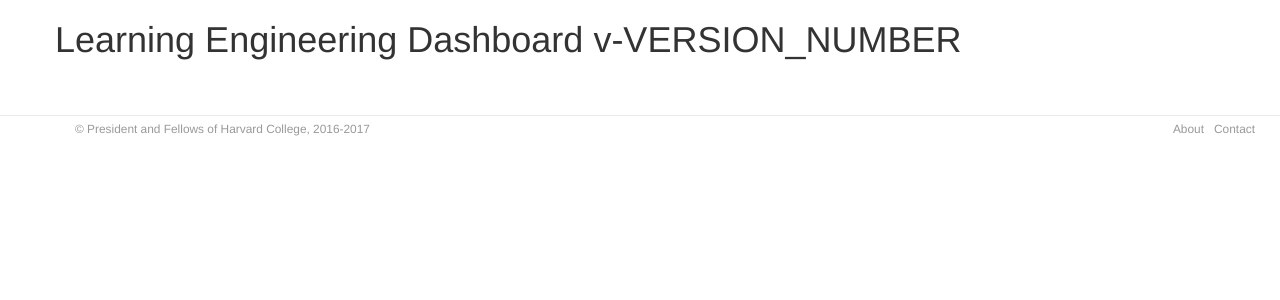
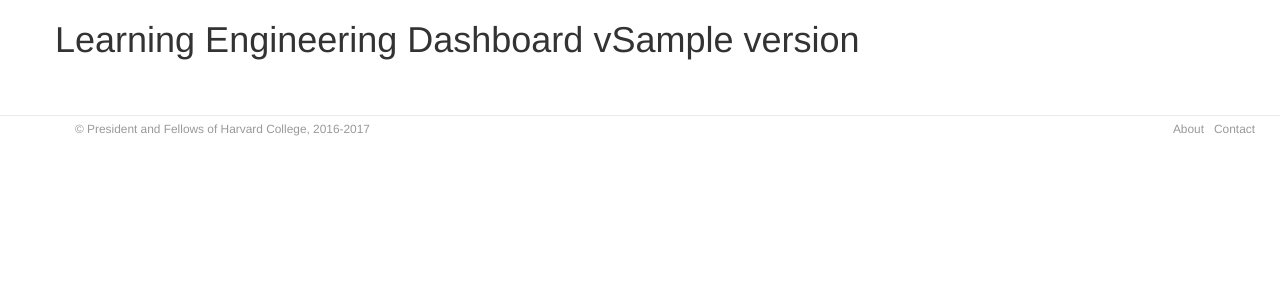
Before and after one commit to harvard-dce/le-dash, a Django app: template templates/about.html in a window 1280 px wide. Shown: the part 60-360 px from the top of the page. Run offline with Django 3.2, Linux system fonts and the light colour scheme; the template is opened without the code that fills it: most values are stand-ins (such as "Sample title", 1, 10 or a date in 2020); some libraries are stand-ins or nearby versions.

Commit message:
set/use le_dash version; gitignore /public

```diff
--- a/le_dash/__init__.py
+++ b/le_dash/__init__.py
@@ -0,0 +1,2 @@
+
+__version__ = '0.0.0'
--- a/le_dash/views.py
+++ b/le_dash/views.py
@@ -1,4 +1,5 @@
 from django.shortcuts import render
+from le_dash import __version__
 
 
 def home(request):
@@ -6,4 +7,4 @@ def home(request):
 
 
 def about(request):
-    return render(request, 'about.html')
+    return render(request, 'about.html', {'version': __version__})
--- a/templates/about.html
+++ b/templates/about.html
@@ -4,7 +4,7 @@
 {% block content %}
 <div class="body-content">
     <div class="row">
-      <h1>Learning Engineering Dashboard v-VERSION_NUMBER</h1>
+      <h1>Learning Engineering Dashboard v{{ version }}</h1>
     </div>
 </div>
 {% endblock %}
```
Also changed, not shown: 1 other file.
